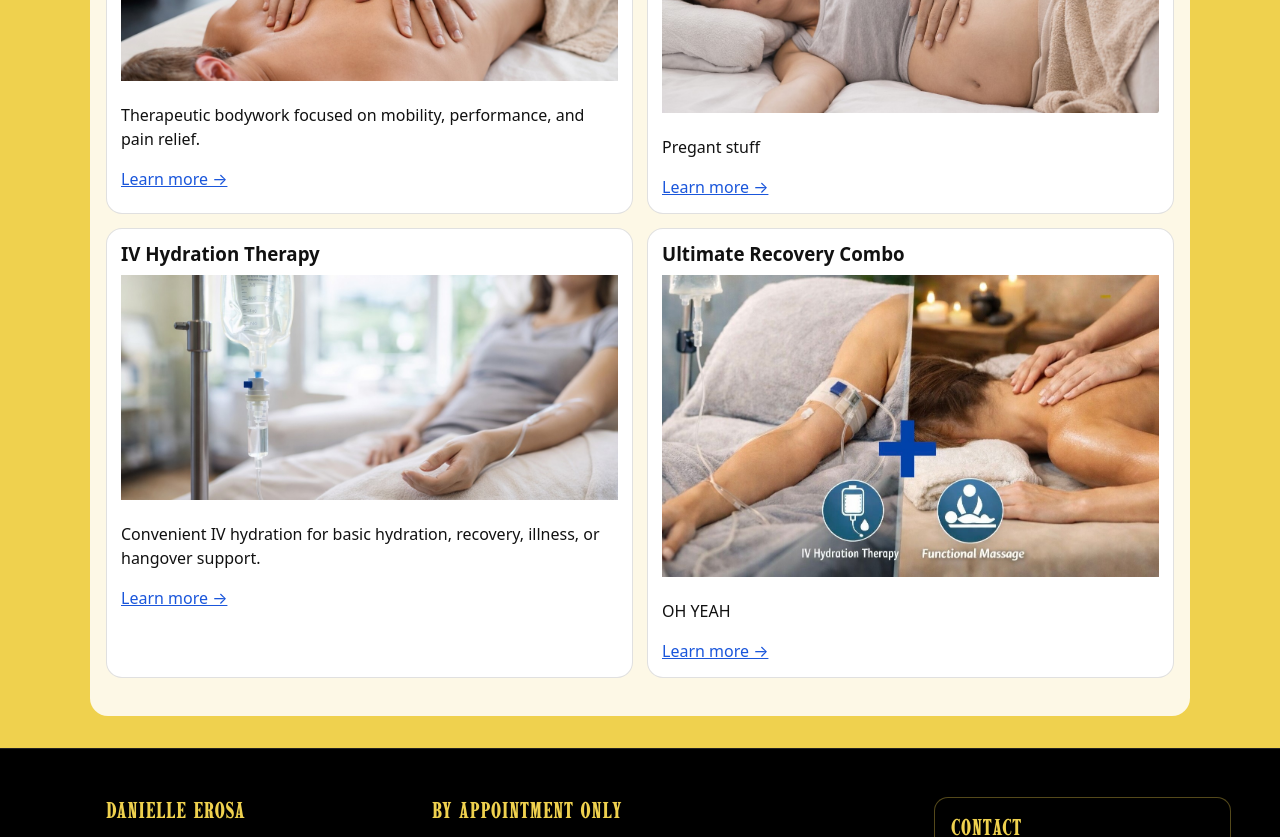
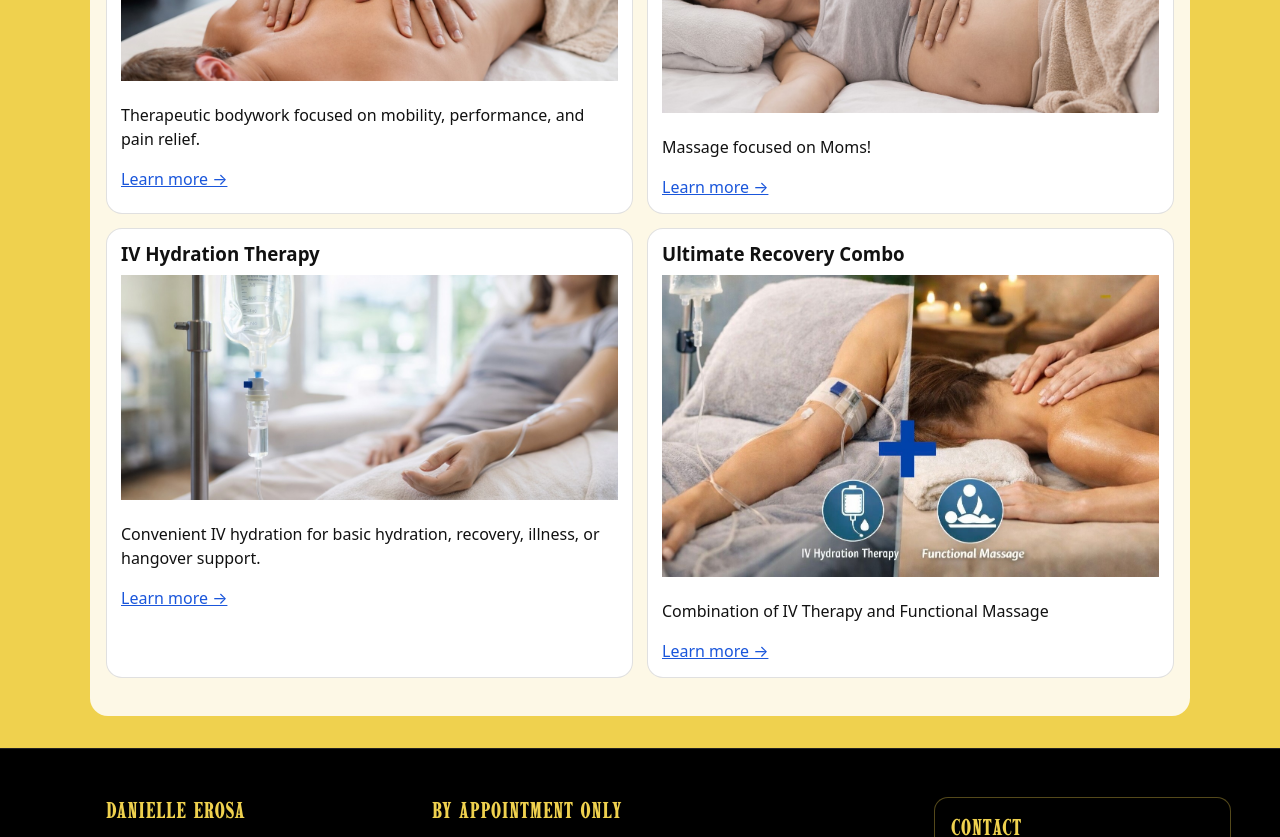
Before and after one commit to Eerosa48/GoldenCloverRecovery, a plain HTML site: page docs/index.html in a window 1280 px wide. Shown: the part 780-1617 px from the top of the page. Drawn offline with Linux system fonts and the light colour scheme.

Commit message:
updated home page descriptor text

```diff
--- a/docs/index.html
+++ b/docs/index.html
@@ -52,7 +52,7 @@
         <article class="card">
           <h3>Prenatal / Postpartum Massage</h3>
   		  <img src="assets/prenatal postpartum home.jpg" />
-          <p>Pregant stuff</p>
+          <p>Massage focused on Moms!</p>
           <a href="services.html">Learn more →</a>
         </article>
 
@@ -66,7 +66,7 @@
 		<article class="card">
           <h3>Ultimate Recovery Combo</h3>
 		  <img src="assets/combo home.jpg" />
-          <p>OH YEAH</p>
+          <p>Combination of IV Therapy and Functional Massage</p>
           <a href="services.html">Learn more →</a>
         </article>
       </div>
```
